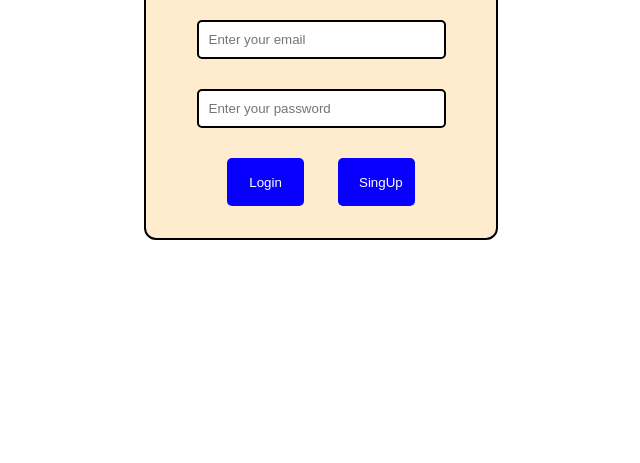
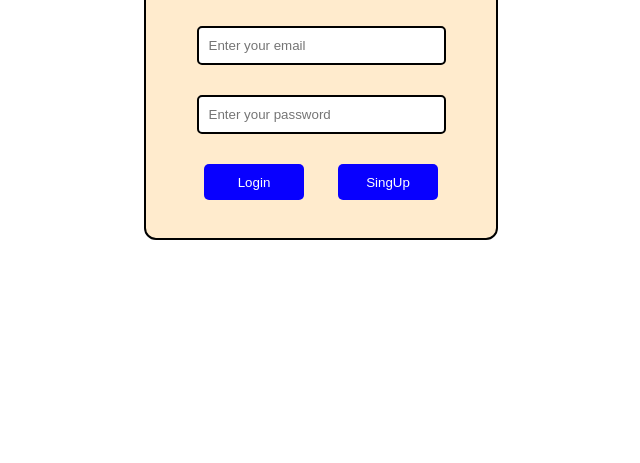
Before and after one commit to FakruddinBaba560/My-First-Project, a plain HTML site: page index.html in a window 1280 px wide. Shown: the part 337-800 px from the top of the page, without its empty margins (319-959 px from the left). Drawn offline with Linux system fonts and the light colour scheme.

Commit message:
all clear

```diff
--- a/login.css
+++ b/login.css
@@ -21,9 +21,9 @@ body{
     border-radius: 12px;
 }
  a,.login  button {
-    height: 6vh;
+    height: 36px;
     background-color: rgb(8, 0, 255);
-    width: 6vw;
+    width: 100px;
     position: relative;
     text-decoration: none;
    margin: 15px;
```
